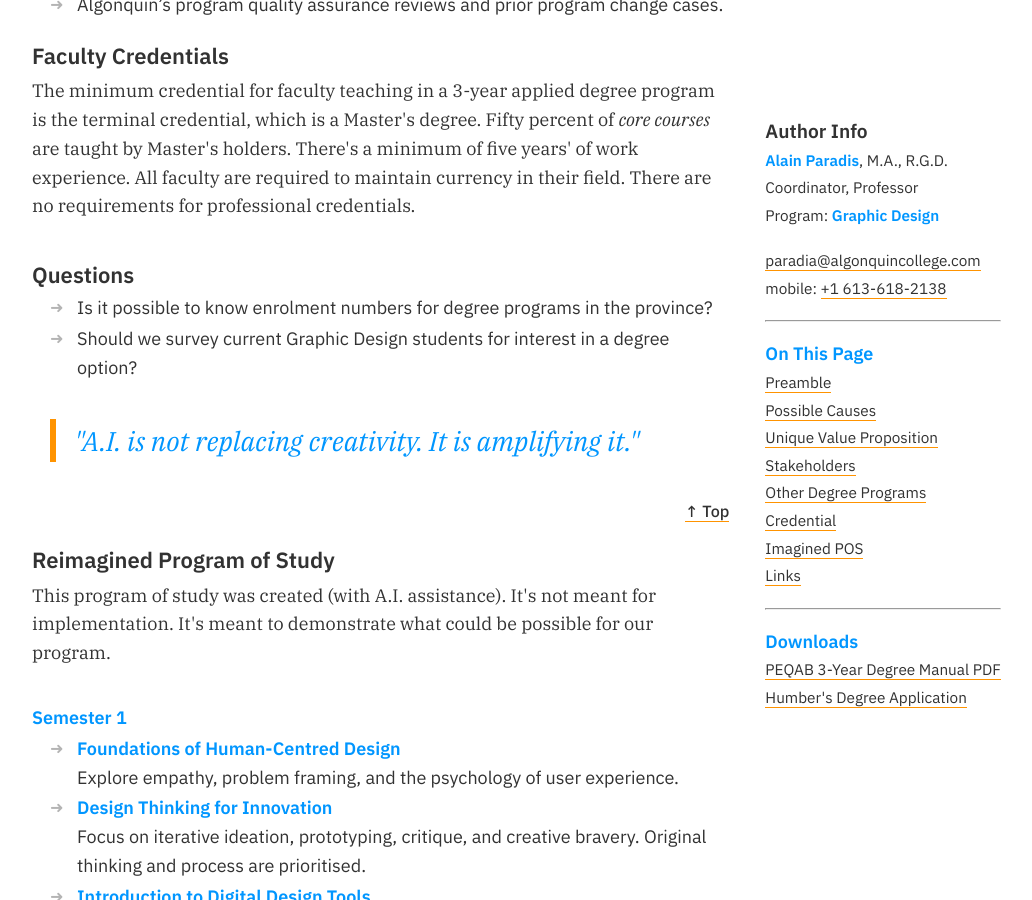
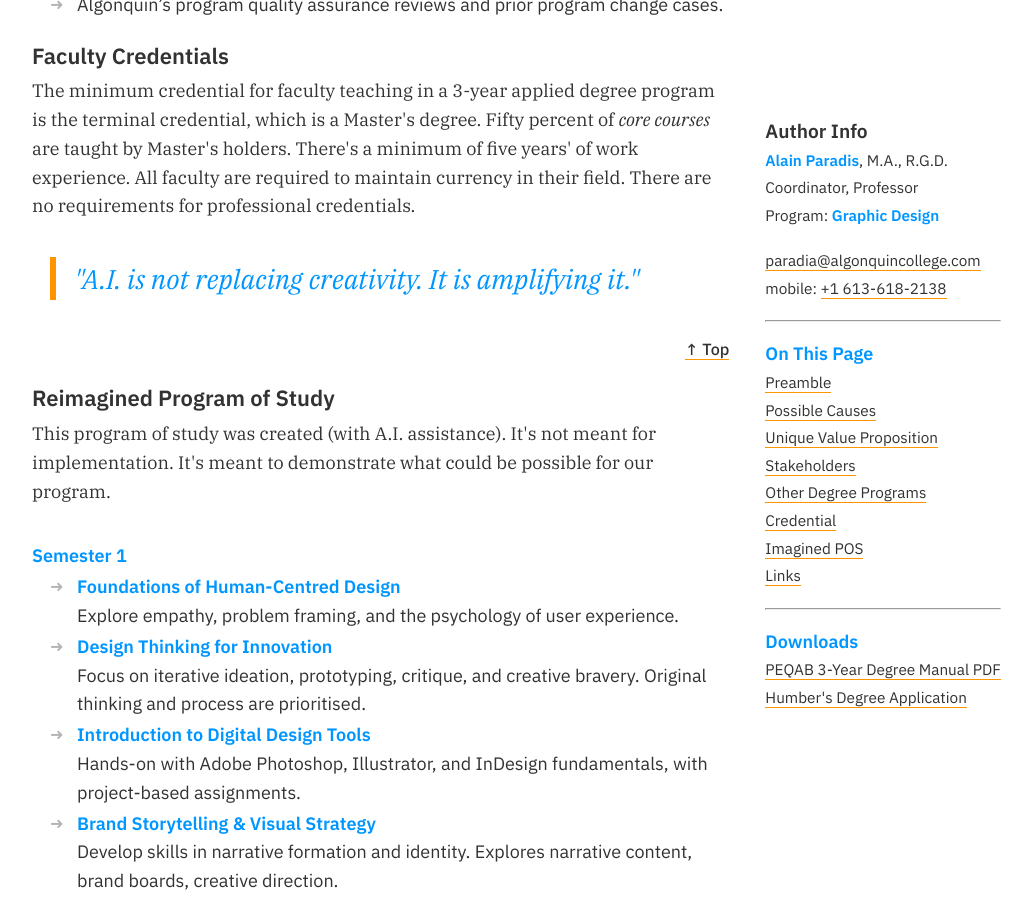
Before and after one commit to AlainParadis/program-transformation, a Jekyll site: the page built from index.md, in a window 1280 px wide and 900 px high, scrolled down 6824 px. Shown: the whole window, without its empty margins (76-1108 px from the left). Built offline with Jekyll 4.4.1, drawn with Linux system fonts in a browser that asks for light colours.

Commit message:
Move Questions to separate include
Remove the Questions subsection from _includes/credential.html and add a new _includes/questions.html that contains the original questions plus a new "Possible first steps" list (market demand indicators, program performance, cost/revenue projections, faculty credential gap and closure strategy). This separates concerns and makes the questions content reusable across templates.

```diff
--- a/_includes/credential.html
+++ b/_includes/credential.html
@@ -72,8 +72,3 @@
 <p>
 	The minimum credential for faculty teaching in a 3-year applied degree program is the terminal credential, which is a Master's degree. Fifty percent of <i>core courses</i> are taught by Master's holders. There's a minimum of five years' of work experience. All faculty are required to maintain currency in their field. There are no requirements for professional credentials.
 </p>
-<h4>Questions</h4>
-<ul>
-	<li>Is it possible to know enrolment numbers for degree programs in the province?</li>
-	<li>Should we survey current Graphic Design students for interest in a degree option?</li>
-</ul>
```
Also changed, not shown: _includes/questions.html (added, +16 -0 lines).
